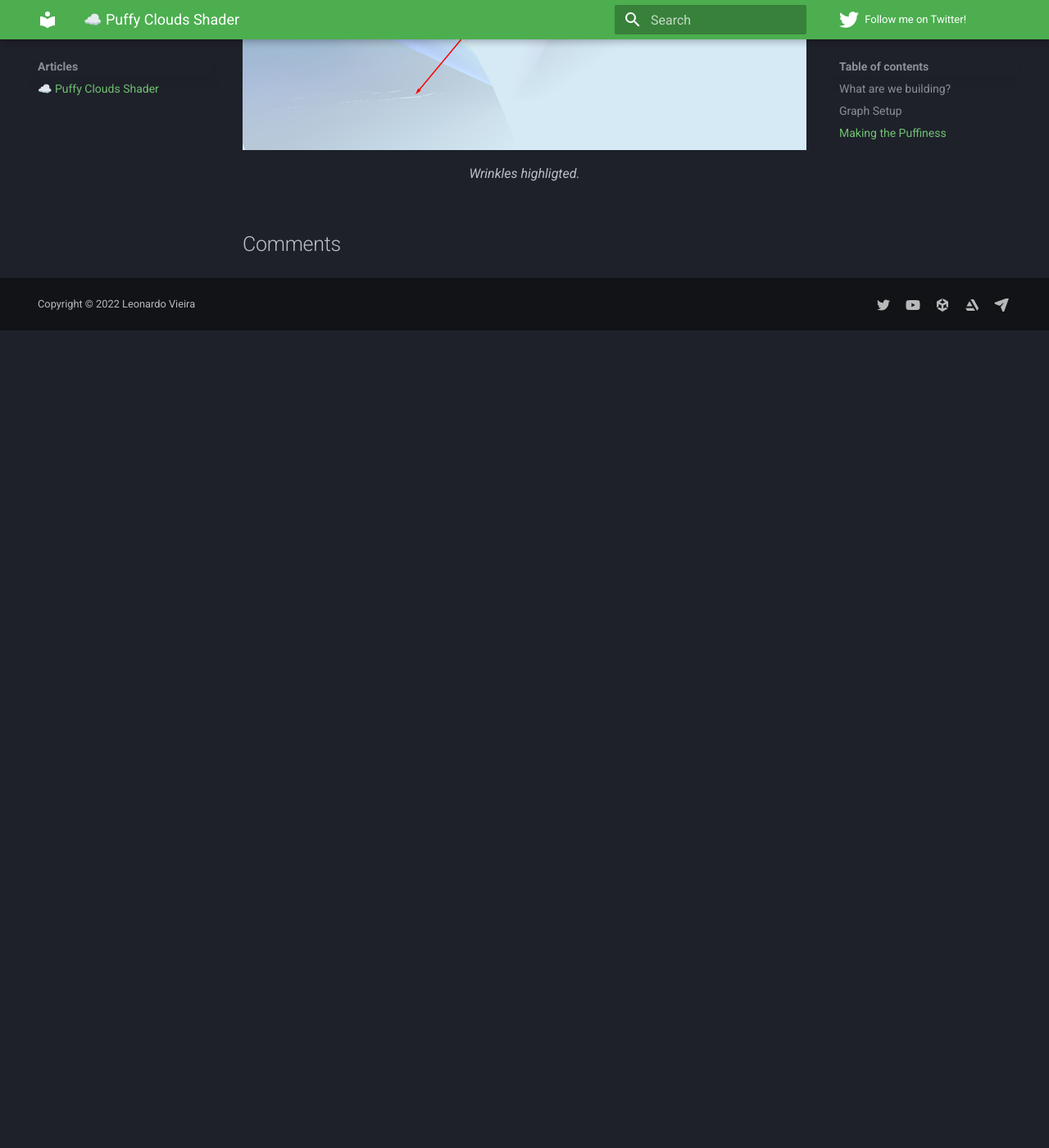
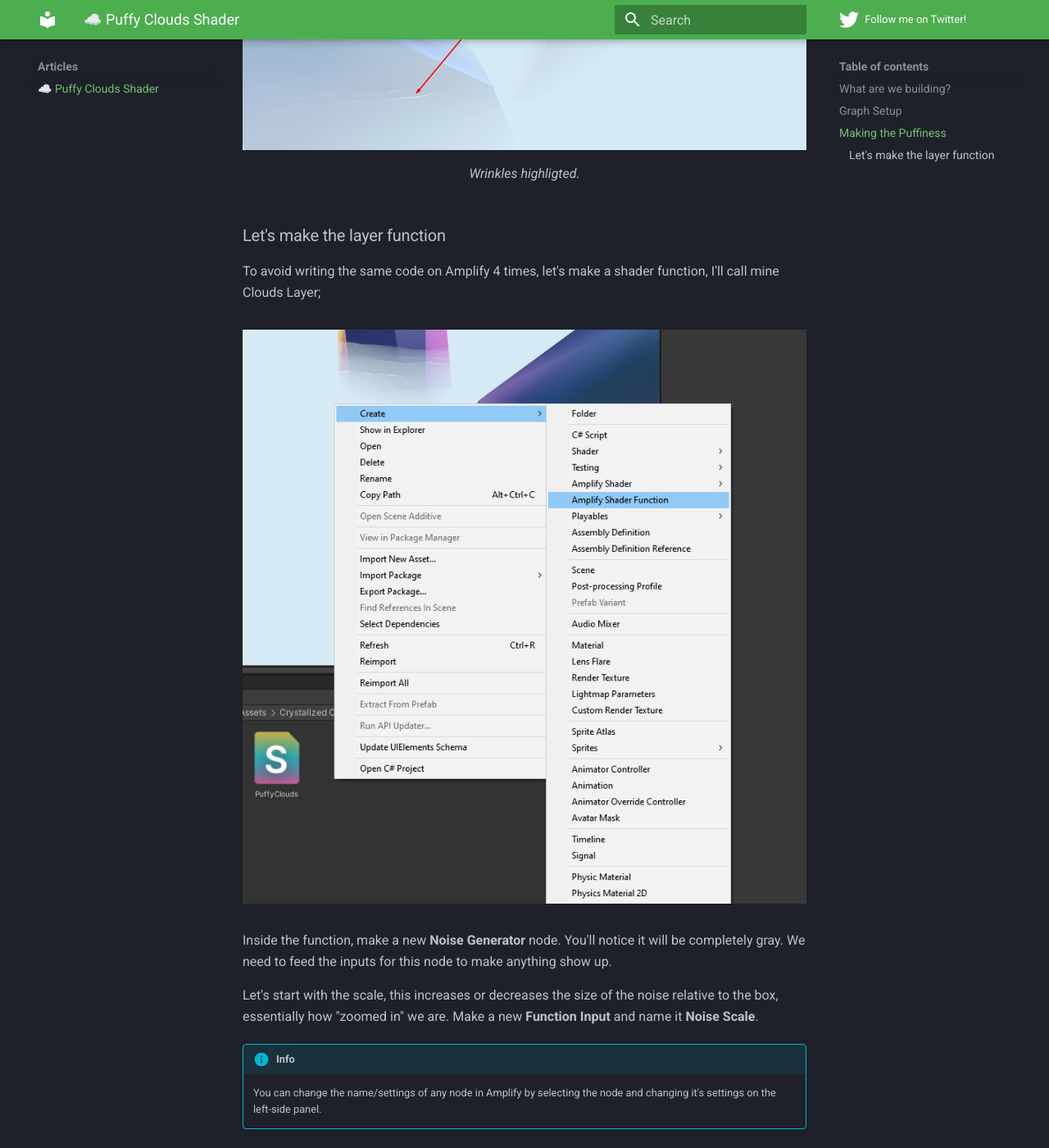
Before and after one commit to Nokdef/NokdefWebsite, an MkDocs documentation site: the page built from docs/Articles/Stylized-Puffy-Clouds-Shader.md, in a window 1280 px wide and 1400 px high, scrolled down 4630 px. Shown: the whole window at 82% size. Built offline with MkDocs 1.6.1 and Material for MkDocs 9.7.7, drawn with Linux system fonts in a browser that asks for light colours; comment, search, counter and statistics services are not loaded; before the commit the page ends 5033 px from its top, so only the background shows below that.

Commit message:
Update Stylized-Puffy-Clouds-Shader.md

```diff
--- a/docs/Articles/Stylized-Puffy-Clouds-Shader.md
+++ b/docs/Articles/Stylized-Puffy-Clouds-Shader.md
@@ -43,5 +43,15 @@
 
 For this, we'll be using 4 layers of moving noises, the noises will control the height of each individual vertex point. Later, we'll blend all 4 layers together, which helps with the complexity of the cloud, and adds some nice "wrinkles" to the cloud.
 <figure markdown>
-![Vertex Demonstration](https://raw.githubusercontent.com/Nokdef/NokdefWebsite/main/docs/StylizedPuffyClouds-4.png){ width="700" }
+![Wrinkles](https://raw.githubusercontent.com/Nokdef/NokdefWebsite/main/docs/StylizedPuffyClouds-4.png){ width="700" }
 <figcaption> Wrinkles highligted.</figcaption> </figure>
+### Let's make the layer function
+To avoid writing the same code on Amplify 4 times, let's make a shader function, I'll call mine Clouds Layer;
+
+<figure markdown>
+![Creating Shader](https://raw.githubusercontent.com/Nokdef/NokdefWebsite/main/docs/StylizedPuffyClouds-5.png){ width="900" }</figure>
+Inside the function, make a new **Noise Generator** node. You'll notice it will be completely gray. We need to feed the inputs for this node to make anything show up.
+
+Let's start with the scale, this increases or decreases the size of the noise relative to the box, essentially how "zoomed in" we are. Make a new **Function Input** and name it **Noise Scale**.
+!!! info
+    You can change the name/settings of any node in Amplify by selecting the node and changing it's settings on the left-side panel.
```
